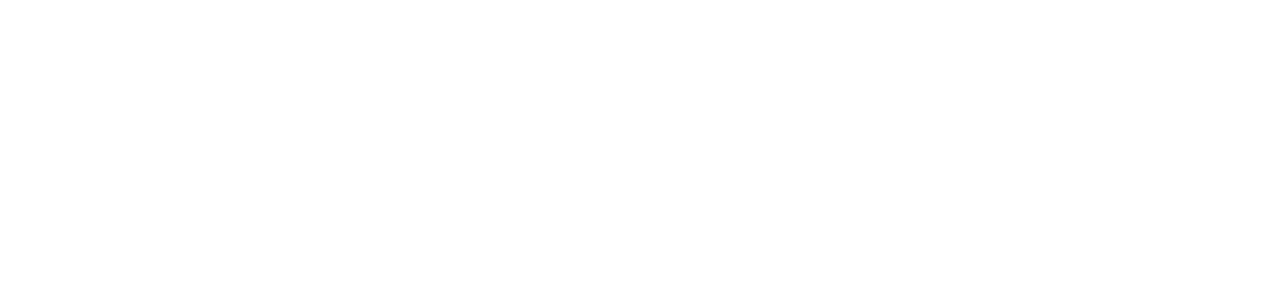
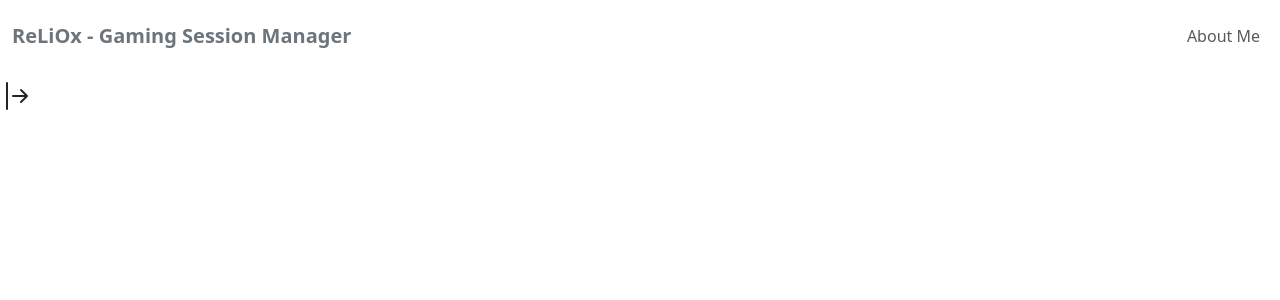
Before and after one commit to R3FA/ReLiOx, an Angular app in the folder Frontend/: page / in a window 1280 px wide. Shown: the top 300 px of the page. Built offline with nearby package versions, Linux system fonts and the light colour scheme.

Commit message:
Create navigation bar and side bar with user cards

```diff
--- a/Frontend/src/app/app.component.html
+++ b/Frontend/src/app/app.component.html
@@ -0,0 +1,110 @@
+<!-- Navigation Bar -->
+<nav class="navbar navbar-expand-md navbar-light pt-3 pb-2">
+  <div class="container-xxl">
+    <a class="navbar-brand" href="#">
+      <span class="text-secondary fw-bold"> {{ navBarTitle }} </span>
+    </a>
+
+    <!-- toggle button for mobile nav -->
+    <button
+      class="navbar-toggler"
+      type="button"
+      data-bs-toggle="collapse"
+      data-bs-target="#nav-bar"
+      aria-controls="nav-bar"
+      aria-expanded="false"
+      aria-label="Toggle navigation"
+    >
+      <span class="navbar-toggler-icon"></span>
+    </button>
+
+    <div
+      class="collapse navbar-collapse justify-content-end align-center"
+      id="nav-bar"
+    >
+      <ul class="navbar-nav">
+        <li class="nav-item">
+          <a class="nav-link" href="#about-me">About Me</a>
+        </li>
+      </ul>
+    </div>
+  </div>
+</nav>
+
+<!-- Sidebar -->
+<div
+  class="offcanvas offcanvas-start"
+  tabindex="-1"
+  id="sidebar"
+  aria-labelledby="sidebar-label"
+>
+  <div class="offcanvas-header">
+    <h5 class="offcanvas-title" id="sidebar-label">
+      {{ sideBarUserPanelTitle }}
+    </h5>
+    <button class="btn btn-warning ms-auto">
+      <i class="fas fa-user-plus"></i> Create
+    </button>
+    <button
+      type="button"
+      class="btn-close"
+      data-bs-dismiss="offcanvas"
+      aria-label="Close"
+    ></button>
+  </div>
+
+  <div class="offcanvas-body">
+    <div
+      class="card d-flex flex-column justify-content-center align-items-center"
+      style="width: 100%"
+    >
+      <!-- TODO: Ovo ce se multiply sa dodanim userima -->
+      <div class="card-body">
+        <h5 class="card-title text-center">Lorem.</h5>
+      </div>
+      <ul class="list-group list-group-flush">
+        <li class="list-group-item text-center">
+          <h6 class="card-title text-center">Email</h6>
+          <p class="list-group-item-text">
+            Lorem ipsum dolor sit amet consectetur adipisicing elit.
+          </p>
+        </li>
+        <li class="list-group-item text-center">
+          <h6 class="card-title text-center">Age</h6>
+          <p class="list-group-item-text">Lorem ipsum dolor sit amet.</p>
+        </li>
+      </ul>
+      <div class="card-body text-center">
+        <a class="btn btn-warning">
+          <i class="fa-solid fa-arrow-up"></i>
+          Choose User</a
+        >
+      </div>
+    </div>
+  </div>
+</div>
+
+<!-- Body-->
+<section id="main">
+  <button
+    class="d-block- mt-3 navbar-toggler"
+    data-bs-toggle="offcanvas"
+    href="#sidebar"
+    role="button"
+    aria-controls="sidebar"
+  >
+    <svg
+      xmlns="http://www.w3.org/2000/svg"
+      width="32"
+      height="32"
+      fill="currentColor"
+      class="bi bi-arrow-bar-right"
+      viewBox="0 0 16 16"
+    >
+      <path
+        fill-rule="evenodd"
+        d="M6 8a.5.5 0 0 0 .5.5h5.793l-2.147 2.146a.5.5 0 0 0 .708.708l3-3a.5.5 0 0 0 0-.708l-3-3a.5.5 0 0 0-.708.708L12.293 7.5H6.5A.5.5 0 0 0 6 8m-2.5 7a.5.5 0 0 1-.5-.5v-13a.5.5 0 0 1 1 0v13a.5.5 0 0 1-.5.5"
+      />
+    </svg>
+  </button>
+</section>
--- a/Frontend/src/app/app.component.ts
+++ b/Frontend/src/app/app.component.ts
@@ -3,8 +3,9 @@
 @Component({
   selector: 'app-root',
   templateUrl: './app.component.html',
-  styleUrl: './app.component.css'
+  styleUrl: './app.component.css',
 })
 export class AppComponent {
-  title = 'reliox-app';
+  public navBarTitle: string = 'ReLiOx - Gaming Session Manager';
+  public sideBarUserPanelTitle: string = 'User Panel';
 }
--- a/Frontend/src/index.html
+++ b/Frontend/src/index.html
@@ -1,10 +1,10 @@
-<!doctype html>
+<!DOCTYPE html>
 <html lang="en">
   <head>
-  <meta charset="utf-8">
+    <meta charset="UTF-8" />
     <title>ReLiOx - Gaming Session Manager</title>
-  <base href="/">
-  <meta name="viewport" content="width=device-width, initial-scale=1">
+    <base href="/" />
+    <meta name="viewport" content="width=device-width, initial-scale=1.0" />
   </head>
   <body>
     <app-root></app-root>
```
Lines whose indentation alone changed are shown as unchanged.
